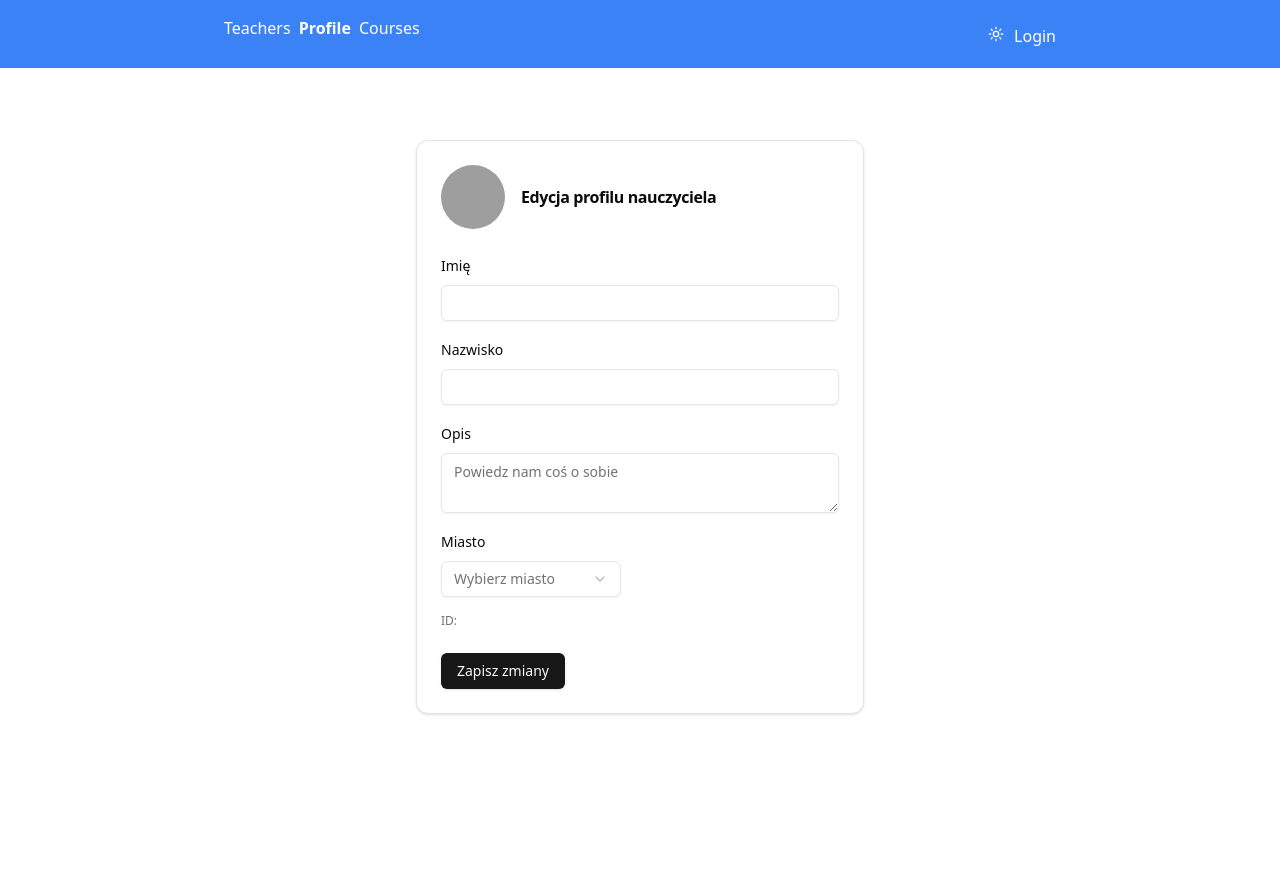
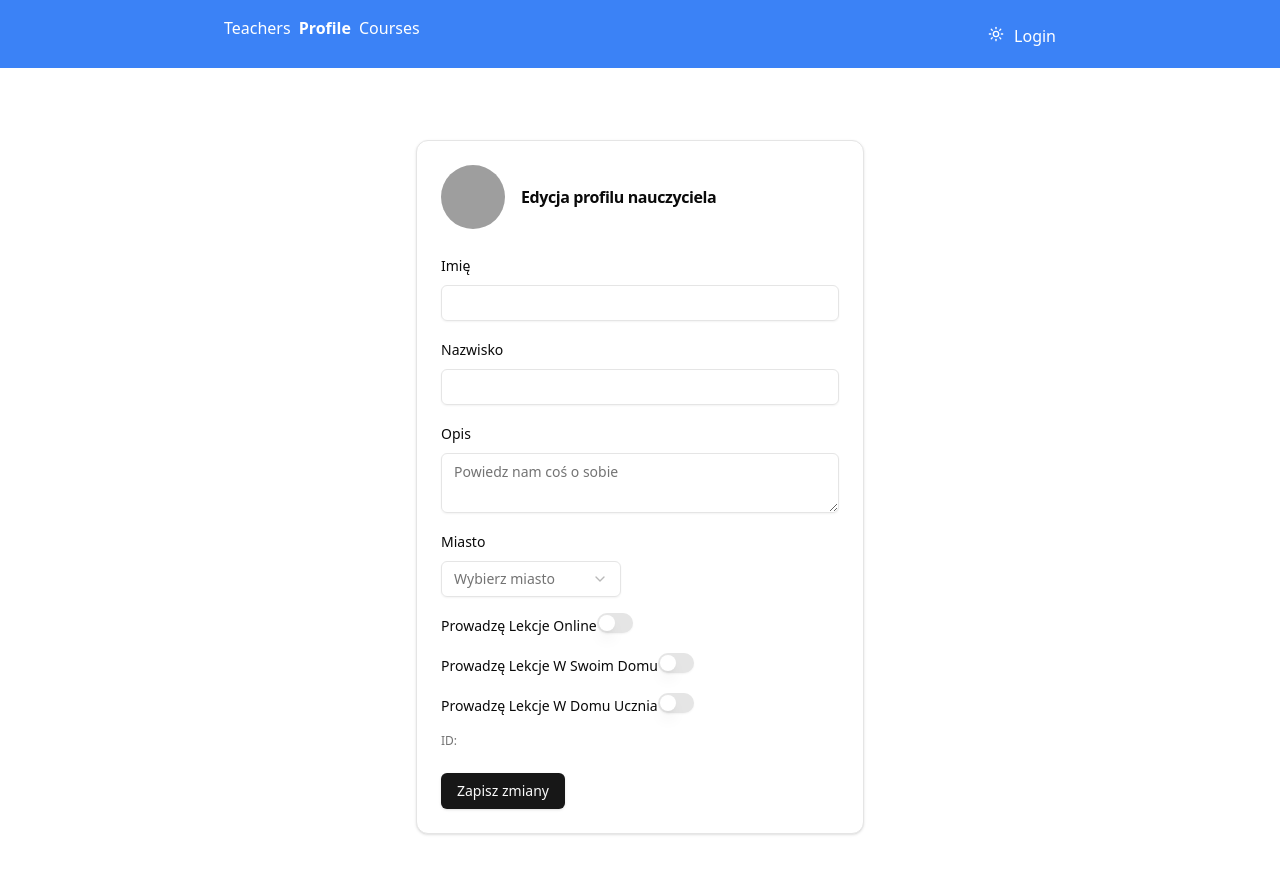
Before and after one commit to zwirunio/frontend-next, a Next.js app: page /profile in a window 1280 px wide. Both pictures are taken after a click on the button "Edytuj". Shown: the top 874 px of the page. Before the commit the page ends 800 px from the top, so only its background shows below. Built offline with nearby package versions, Linux system fonts and the light colour scheme; no server answers; grey boxes are pictures that could not be loaded.

Commit message:
Dodanie Switch'ów z opcjami teacher_location i student_location

```diff
--- a/app/profile/page.tsx
+++ b/app/profile/page.tsx
@@ -1,5 +1,5 @@
 "use client";
-import {createClient} from "@/utils/supabase/client";
+import  {createClient} from "@/utils/supabase/client";
 
 import {useEffect, useState} from "react";
 import {User} from "@supabase/auth-js";
@@ -12,6 +12,7 @@ import {Card, CardContent, CardFooter, CardHeader, CardTitle} from "@/components
 import {Label} from "@/components/ui/label";
 import {Textarea} from "@/components/ui/textarea";
 import {Select, SelectContent, SelectItem, SelectTrigger, SelectValue} from "@/components/ui/select";
+import {Switch} from "@/components/ui/switch";
 function ProfilePage() {
     const [editMode, setEditMode] = useState<boolean>(false)
     const [user, setUser] = useState<User|null>(null);
@@ -35,6 +36,25 @@ function ProfilePage() {
     }
   }, [user]);
 
+  function toggleOnline(){
+      setTeacher(prevTeacher => ({
+          ...prevTeacher,
+          online: !prevTeacher?.online
+      }) as Teacher);
+  }
+    function toggleTeacher(){
+        setTeacher(prevTeacher => ({
+            ...prevTeacher,
+            teacher_location: !prevTeacher?.teacher_location
+        }) as Teacher);
+    }
+    function toggleStudent(){
+        setTeacher(prevTeacher => ({
+            ...prevTeacher,
+            student_location: !prevTeacher?.student_location
+        }) as Teacher);
+    }
+
   return (
     <>
       {
@@ -57,7 +77,7 @@ function ProfilePage() {
                     <Input id="name" name="name" defaultValue={teacher?.name} required/>
                   </div>
                   <div className="space-y-2">
-                    <Label htmlFor="name">Nazwisko</Label>
+                    <Label htmlFor="surname">Nazwisko</Label>
                     <Input id="surname" name="surname" defaultValue={teacher?.surname} required/>
                   </div>
                     <div className="space-y-2">
@@ -66,8 +86,8 @@ function ProfilePage() {
                     </div>
                     {/*Textarea z polem description */}
                     <div className={"space-y-2"}>
-                        <Label htmlFor="name">Miasto</Label>
-                        <Select name={"city"} defaultValue={teacher?.city}>
+                        <Label htmlFor="city">Miasto</Label>
+                        <Select name={"city"}  defaultValue={teacher?.city}>
                             <SelectTrigger className="w-[180px]">
                                 <SelectValue placeholder="Wybierz miasto" />
                             </SelectTrigger>
@@ -78,6 +98,18 @@ function ProfilePage() {
                                 <SelectItem value="Wyszków">Wyszków</SelectItem>
                             </SelectContent>
                         </Select>
+                    </div>
+                    <div>
+                        <Label htmlFor="online"> Prowadzę Lekcje Online</Label>
+                        <Switch name="online" id="online" checked={teacher?.online} onCheckedChange={toggleOnline}/>
+                    </div>
+                    <div>
+                        <Label htmlFor="teacher_location"> Prowadzę Lekcje W Swoim Domu</Label>
+                        <Switch name="teacher_location" id="teacher_location" checked={teacher?.teacher_location} onCheckedChange={toggleTeacher}/>
+                    </div>
+                    <div>
+                        <Label htmlFor="student_location"> Prowadzę Lekcje W Domu Ucznia</Label>
+                        <Switch name="student_location" id="student_location" checked={teacher?.student_location} onCheckedChange={toggleStudent}/>
                     </div>
                   <Input name={"id"} value={teacher?.id} type={"hidden"}/>
                   <div className="text-xs text-muted-foreground">ID: {teacher?.id}</div>
--- a/types/Teacher.ts
+++ b/types/Teacher.ts
@@ -4,4 +4,7 @@ export type Teacher = {
   name: string;
   surname: string;
   city: string;
+  online: boolean;
+  teacher_location: boolean;
+  student_location: boolean;
 };
```
